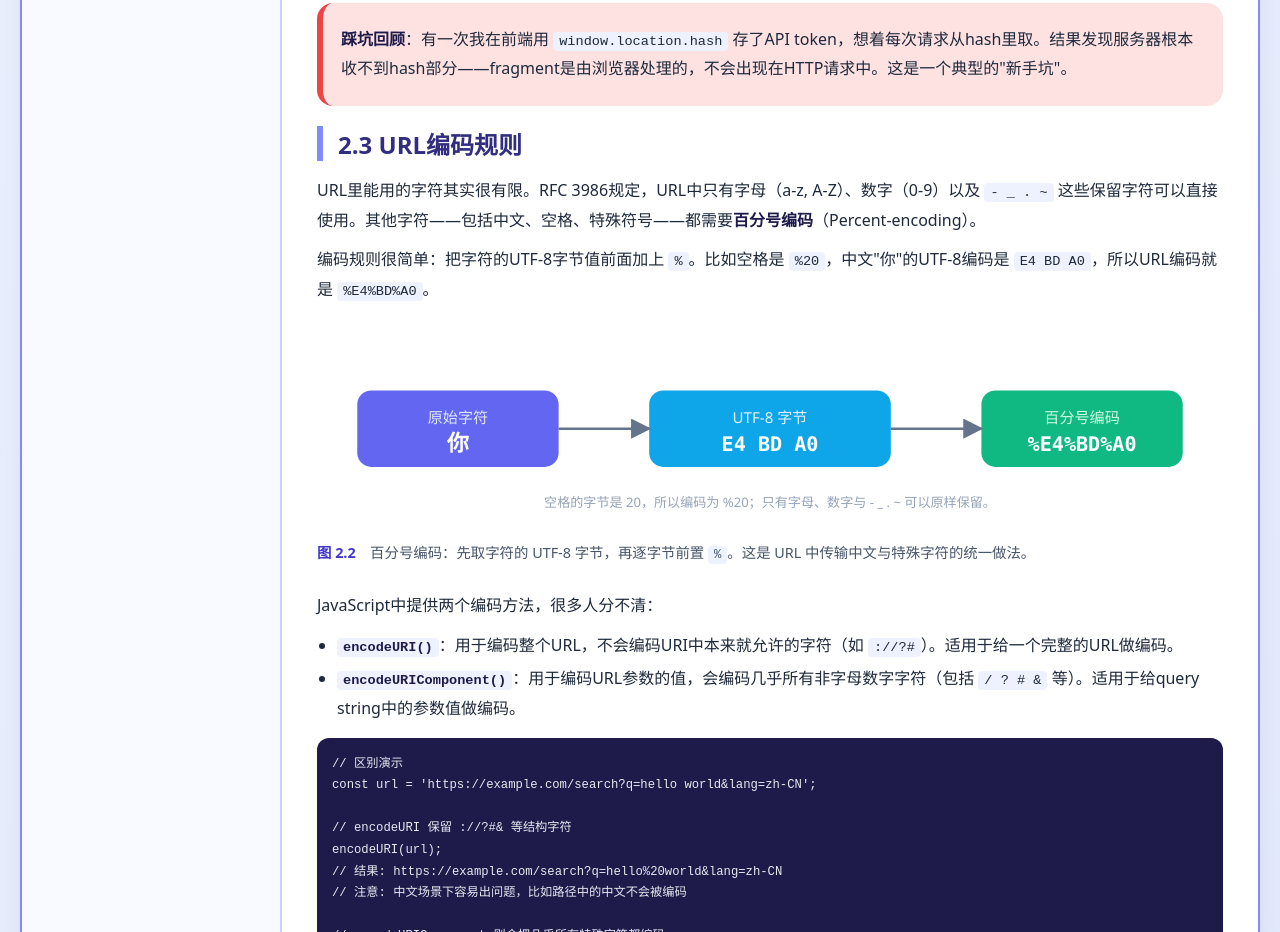
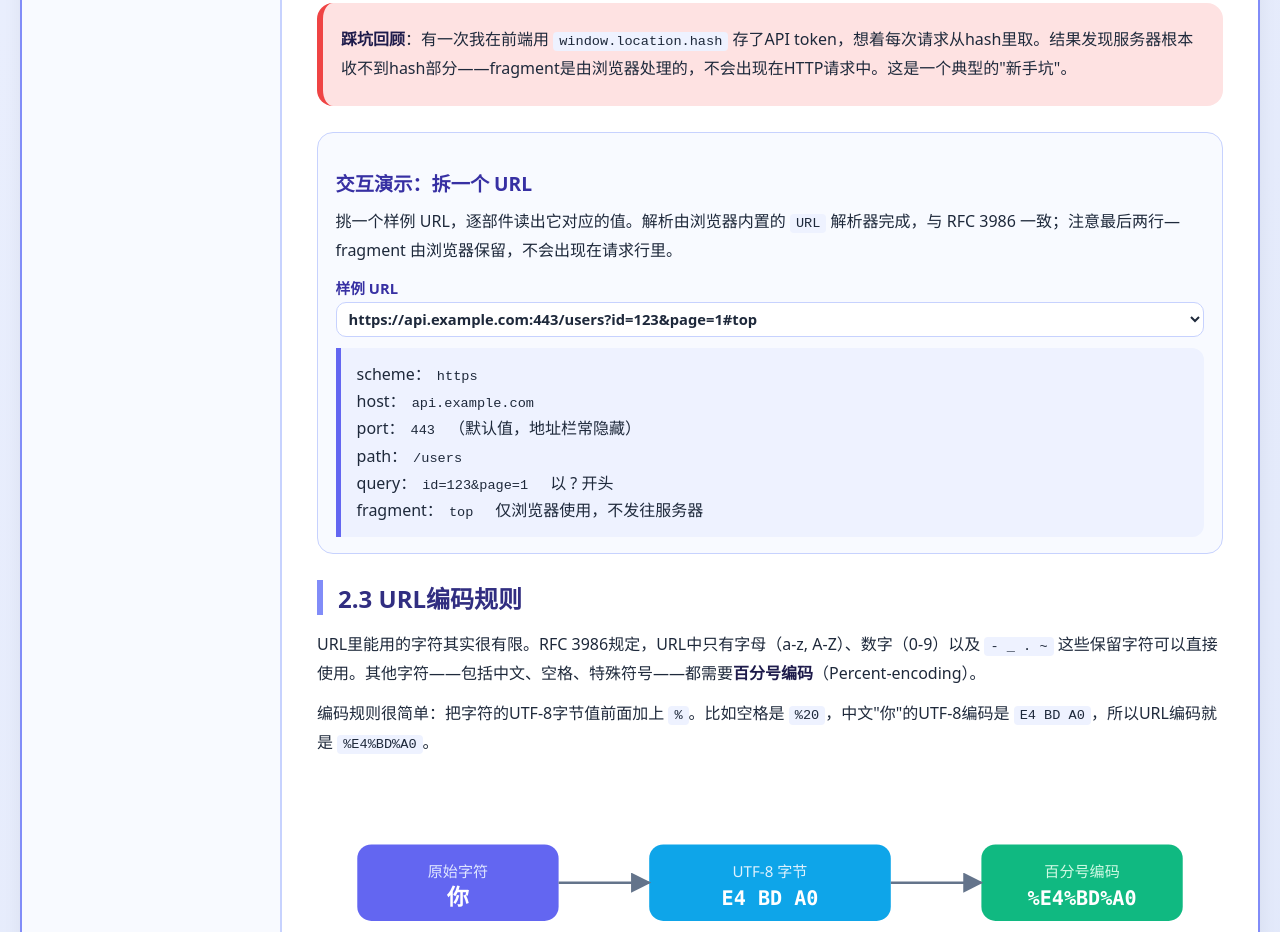
Before and after one commit to 1998x-stack/HTTP-protocol-tutorial, a plain HTML site: page 02.html in a window 1280 px wide. Shown: the part 1832-2764 px from the top of the page. Drawn offline with Linux system fonts and the light colour scheme.

Commit message:
feat(http-tutorial): 第2章新增 URL 部件解析交互演示

```diff
--- a/02.html
+++ b/02.html
@@ -251,6 +251,22 @@
           <p><strong>踩坑回顾</strong>：有一次我在前端用 <code>window.location.hash</code> 存了API token，想着每次请求从hash里取。结果发现服务器根本收不到hash部分——fragment是由浏览器处理的，不会出现在HTTP请求中。这是一个典型的"新手坑"。</p>
         </div>
 
+        <section class="simulator" aria-labelledby="sim-ch2-title">
+          <h3 id="sim-ch2-title">交互演示：拆一个 URL</h3>
+          <p>挑一个样例 URL，逐部件读出它对应的值。解析由浏览器内置的 <code>URL</code> 解析器完成，与 RFC 3986 一致；注意最后两行—fragment 由浏览器保留，不会出现在请求行里。</p>
+          <div class="sim-controls">
+            <label>样例 URL
+              <select data-sim="url">
+                <option value="https://api.example.com:443/users?id=123&amp;page=1#top" selected>https://api.example.com:443/users?id=123&amp;page=1#top</option>
+                <option value="http://example.com/blog/">http://example.com/blog/</option>
+                <option value="https://cdn.example.com/img/a.png?v=2">https://cdn.example.com/img/a.png?v=2</option>
+                <option value="https://例子.测试/搜索?q=你好">https://例子.测试/搜索?q=你好</option>
+              </select>
+            </label>
+          </div>
+          <output class="sim-out" data-sim-out aria-live="polite"></output>
+        </section>
+
         <h2>2.3 URL编码规则</h2>
 
         <p>URL里能用的字符其实很有限。RFC 3986规定，URL中只有字母（a-z, A-Z）、数字（0-9）以及 <code>- _ . ~</code> 这些保留字符可以直接使用。其他字符——包括中文、空格、特殊符号——都需要<strong>百分号编码</strong>（Percent-encoding）。</p>
@@ -386,6 +402,32 @@ const fullUrl = base + '?' + params;
       btn.textContent = open ? '显示答案' : '收起答案';
     });
   })();
+
+  (function () {
+    var box = document.querySelector('.simulator');
+    if (!box) return;
+    var out = box.querySelector('[data-sim-out]');
+    var sel = box.querySelector('[data-sim="url"]');
+    function row(name, value, note) {
+      return '<div><span class="sim-class">' + name + '</span>：<code>'
+        + (value || '（无）') + '</code>' + (note ? '　' + note : '') + '</div>';
+    }
+    function render() {
+      var u;
+      try { u = new URL(sel.value); }
+      catch (e) { out.textContent = '无法解析该 URL'; return; }
+      var defPort = u.protocol === 'https:' ? '443' : '80';
+      out.innerHTML =
+        row('scheme', u.protocol.replace(':', '')) +
+        row('host', u.hostname) +
+        row('port', u.port || defPort, u.port ? '' : '（默认值，地址栏常隐藏）') +
+        row('path', u.pathname) +
+        row('query', u.search ? u.search.slice(1) : '', '以 ? 开头') +
+        row('fragment', u.hash ? u.hash.slice(1) : '', u.hash ? '仅浏览器使用，不发往服务器' : '无');
+    }
+    sel.addEventListener('change', render);
+    render();
+  })();
 </script>
 </body>
 </html>
```
